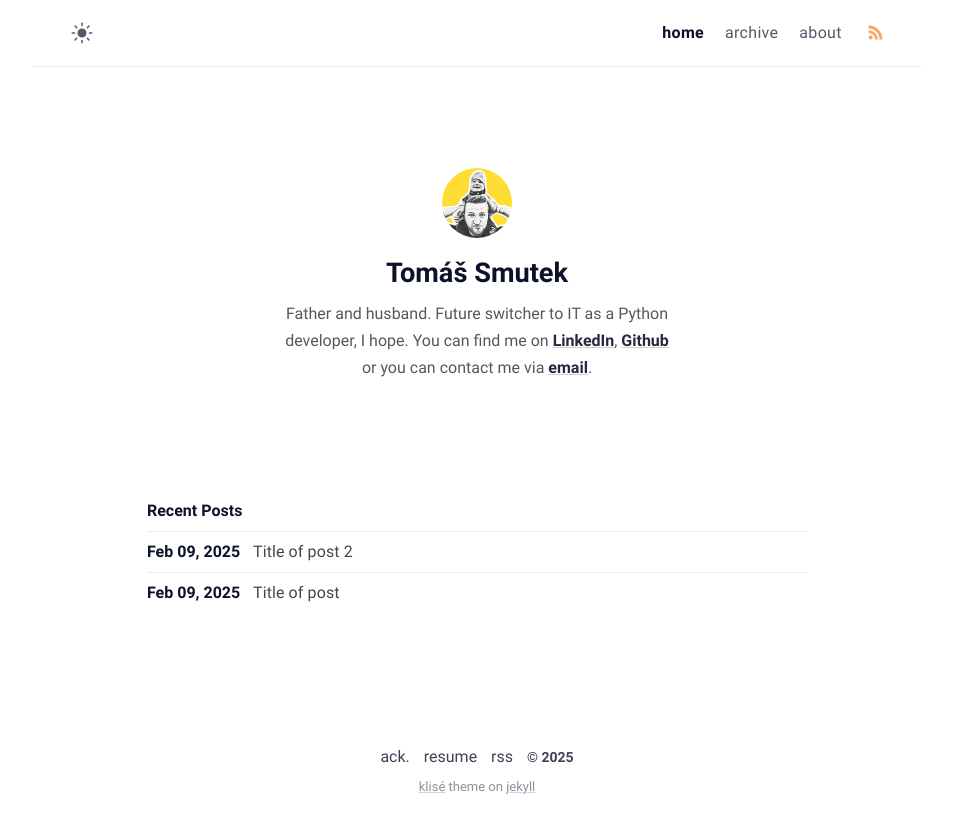
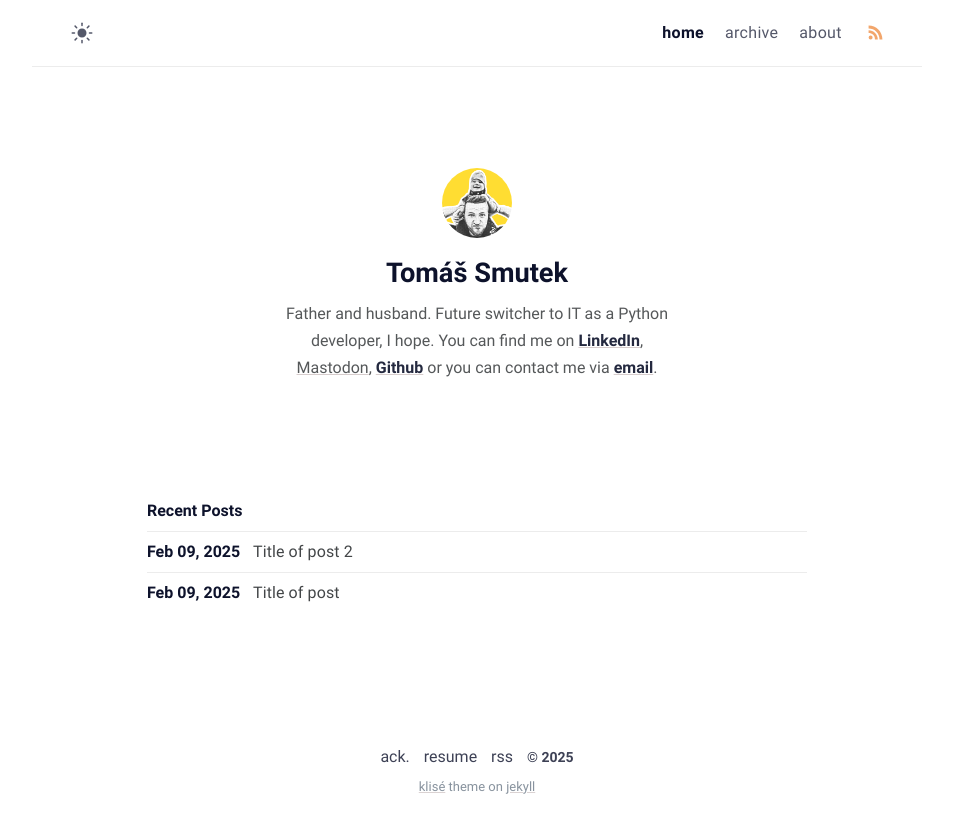
Before and after one commit to heysmtk/heysmtk.github.io, a Jekyll site: the page built from index.md, in a window 1280 px wide. Shown: the top 833 px of the page, without its empty margins (163-1116 px from the left). Built offline with Jekyll 4.4.1, drawn with Linux system fonts in a browser that asks for light colours.

Commit message:
Update _config.yml

```diff
--- a/_config.yml
+++ b/_config.yml
@@ -15,6 +15,7 @@ author:
   bio: >- # tell to the world
     Father and husband. Future switcher to IT as a Python developer, I hope. You can find me on
     <a href="https://www.linkedin.com/in/heysmtk/" target="_blank" rel="noopener"><b>LinkedIn</b></a>,
+    <a rel="me" href="https://fosstodon.org/@heysmtk">Mastodon</a>,
     <a href="https://github.com/heysmtk" target="_blank" rel="noopener"><b>Github</b></a> or you can contact me via
     <a href="mailto:smtktom@gmail.com" target="_blank" rel="noopener"><b>email</b></a>.
   username: heysmtk # general username
```
